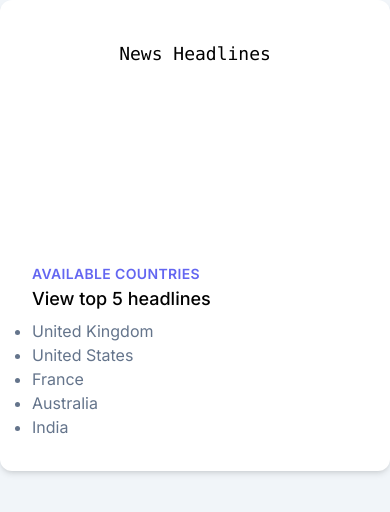
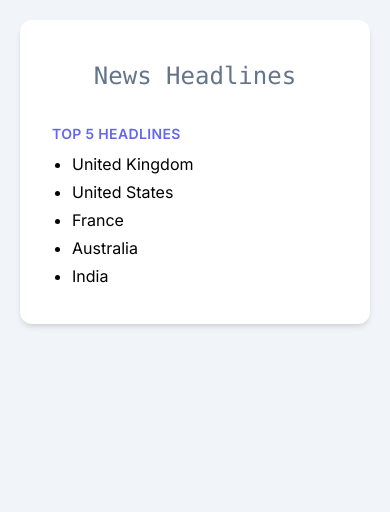
Before and after one commit to joethemagician/news-app-test, a Next.js app: page / in a window 390 px wide. Shown: the top 512 px of the page. Built offline with nearby package versions, Linux system fonts and the light colour scheme.

Commit message:
Updates to responsive layout

```diff
--- a/app/layout.tsx
+++ b/app/layout.tsx
@@ -17,19 +17,15 @@ export default function RootLayout({
   return (
     <html lang="en">
       <body className={inter.className}>
-      <div className="max-w-md mx-auto bg-white rounded-xl shadow-md overflow-hidden md:max-w-4xl">
+      <div className="mt-5 mx-5 max-w-md bg-white rounded-xl shadow-md overflow-hidden md:max-w-5xl">
         <div className="md:flex">
           <div className="md:shrink-0">
-            <div className="h-48 w-full object-cover md:h-full md:w-48">
-            <h1 className="text-lg font-mono text-center mt-10"><a href="/">News Headlines</a></h1>
-          </div>
-
+            <h1 className="px-5 text-2xl font-mono  text-slate-500 text-center mt-10 max-h-lg"><a href="/">News Headlines</a></h1>
           </div>
           <div className="p-8">
-            <div className="uppercase tracking-wide text-sm text-indigo-500 font-semibold">Available Countries</div>
-            <a href="#" className="block mt-1 text-lg leading-tight font-medium text-black hover:underline">View top 5 headlines</a>
-            <div className="mt-2 text-slate-500">
-            {children}
+            <div className="uppercase tracking-wide text-sm text-indigo-500 font-semibold">Top 5 Headlines</div>
+            <div className="mt-2">
+              {children}
             </div>
           </div>
         </div>
--- a/app/page.tsx
+++ b/app/page.tsx
@@ -1,12 +1,12 @@
 export default function Home() {
   return (
     <>
-        <ul className="list-disc">
-            <li><a href="/headlines/gb">United Kingdom</a></li>
-            <li><a href="/headlines/us">United States</a></li>
-            <li><a href="/headlines/fr">France</a></li>
-            <li><a href="/headlines/au">Australia</a></li>
-            <li><a href="/headlines/in">India</a></li>
+        <ul className="list-disc pl-5">
+            <li className="mb-1"><a href="/headlines/gb">United Kingdom</a></li>
+            <li className="mb-1"><a href="/headlines/us">United States</a></li>
+            <li className="mb-1"><a href="/headlines/fr">France</a></li>
+            <li className="mb-1"><a href="/headlines/au">Australia</a></li>
+            <li className="mb-1"><a href="/headlines/in">India</a></li>
         </ul>
     </>
   );
```
